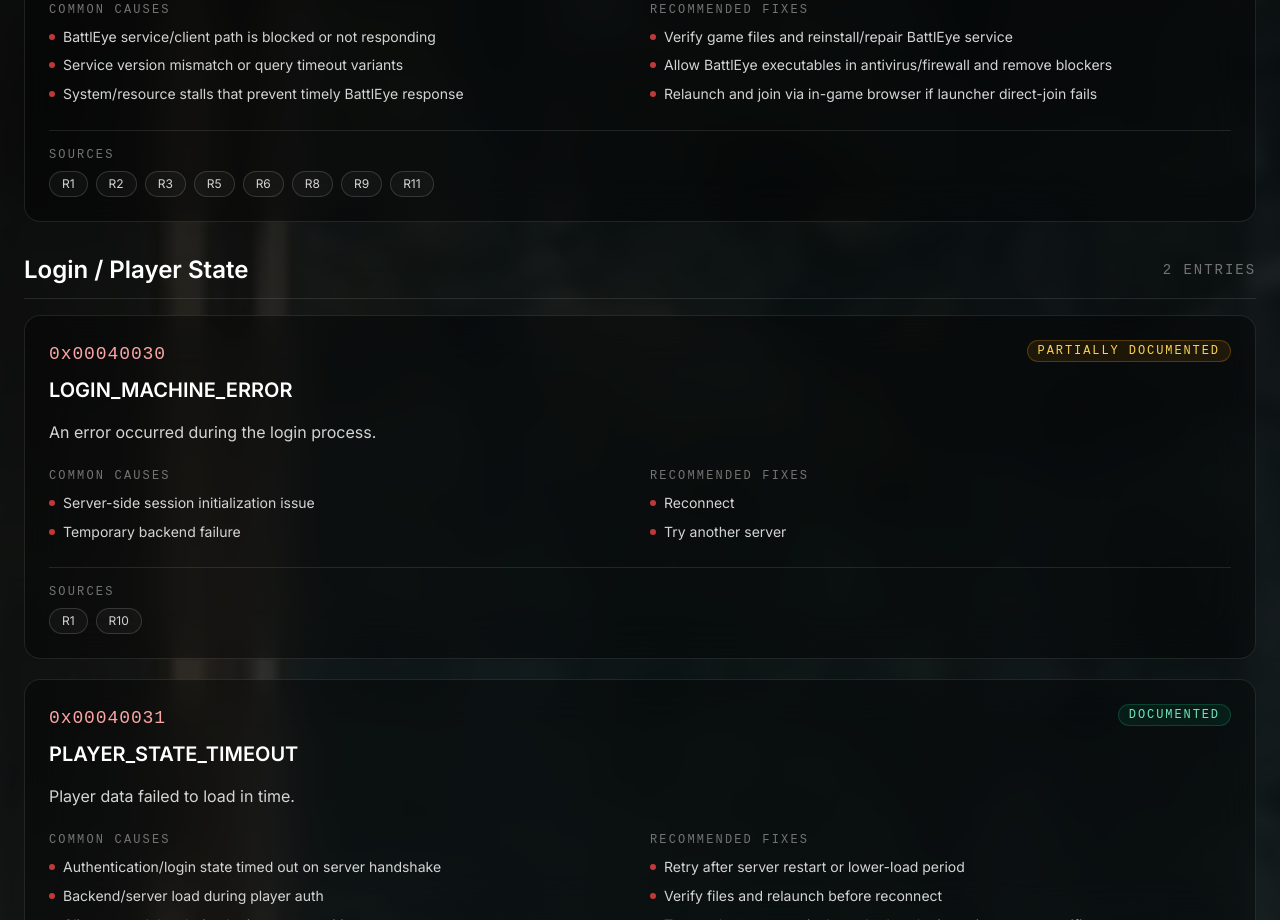
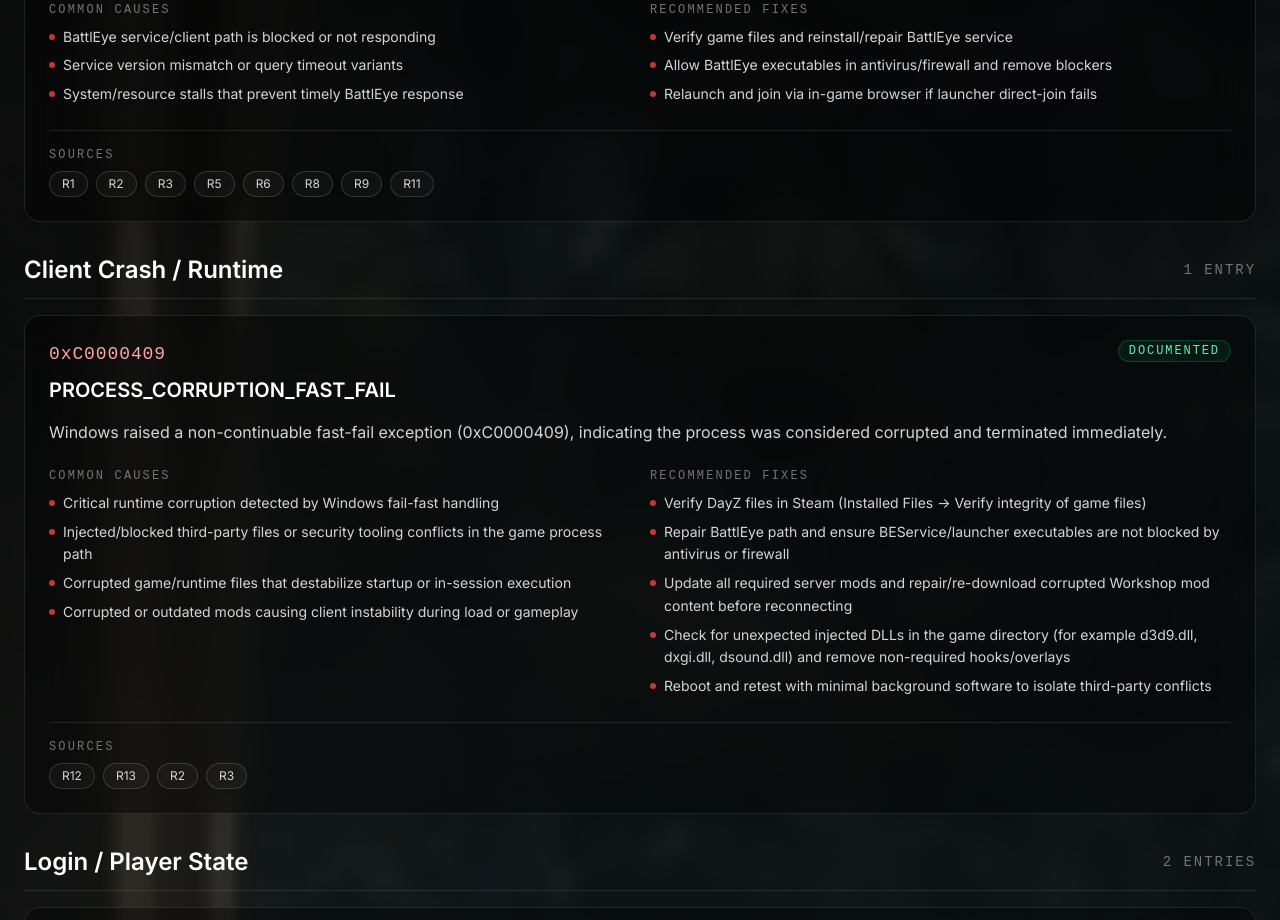
Before and after one commit to InfamousMorningstar/CDNdayz, a Next.js app: page /dayz-error-codes in a window 1280 px wide. Shown: the part 1880-2800 px from the top of the page. Built offline with nearby package versions, Linux system fonts and the light colour scheme.

Commit message:
Fix news ticker alignment and add 0xC0000409 error guidance

```diff
--- a/src/components/news/NewsTicker.tsx
+++ b/src/components/news/NewsTicker.tsx
@@ -115,10 +115,10 @@
                             animate={{ y: 0, opacity: 1 }}
                             exit={{ y: -20, opacity: 0 }}
                             transition={{ duration: 0.3, ease: "easeOut" }}
-                            className="relative flex items-center gap-2 sm:gap-3"
+                            className="relative flex items-start gap-2 sm:gap-3"
                         >
-                            <div className="shrink-0 text-white/80 drop-shadow-[0_2px_10px_rgba(0,0,0,0.45)]">{getIcon(currentItem.type)}</div>
-                            <div className="flex flex-col sm:flex-row items-start sm:items-start gap-1 sm:gap-2 min-w-0">
+                            <div className="shrink-0 pt-1 text-white/80 drop-shadow-[0_2px_10px_rgba(0,0,0,0.45)]">{getIcon(currentItem.type)}</div>
+                            <div className="flex flex-col items-start gap-1 sm:gap-1.5 min-w-0">
                                 {currentItemDate && (
                                     <span className="text-[11px] sm:text-xs font-mono text-neutral-300 bg-black/25 px-2 py-0.5 rounded-full border border-white/10 backdrop-blur-sm shrink-0 whitespace-nowrap mt-0.5 shadow-[0_6px_18px_rgba(0,0,0,0.2)]">
                                         {currentItemDate}
--- a/src/data/dayzErrorCodes.ts
+++ b/src/data/dayzErrorCodes.ts
@@ -10,6 +10,27 @@
 };
 
 export const dayzErrorCodes: DayzErrorCode[] = [
+  {
+    code: "0xC0000409",
+    title: "PROCESS_CORRUPTION_FAST_FAIL",
+    category: "Client Crash / Runtime",
+    description: "Windows raised a non-continuable fast-fail exception (0xC0000409), indicating the process was considered corrupted and terminated immediately.",
+    commonCauses: [
+      "Critical runtime corruption detected by Windows fail-fast handling",
+      "Injected/blocked third-party files or security tooling conflicts in the game process path",
+      "Corrupted game/runtime files that destabilize startup or in-session execution",
+      "Corrupted or outdated mods causing client instability during load or gameplay"
+    ],
+    recommendedFixes: [
+      "Verify DayZ files in Steam (Installed Files -> Verify integrity of game files)",
+      "Repair BattlEye path and ensure BEService/launcher executables are not blocked by antivirus or firewall",
+      "Update all required server mods and repair/re-download corrupted Workshop mod content before reconnecting",
+      "Check for unexpected injected DLLs in the game directory (for example d3d9.dll, dxgi.dll, dsound.dll) and remove non-required hooks/overlays",
+      "Reboot and retest with minimal background software to isolate third-party conflicts"
+    ],
+    status: "documented",
+    sourceIds: ["R12", "R13", "R2", "R3"]
+  },
   {
     code: "0x00040004",
     title: "NETWORK_TIMEOUT",
--- a/src/data/dayzErrorReferences.ts
+++ b/src/data/dayzErrorReferences.ts
@@ -8,6 +8,27 @@
 };
 
 export const dayzErrorReferences: DayzErrorReference[] = [
+  {
+    id: 'R12',
+    title: 'Microsoft Learn - __fastfail intrinsic',
+    url: 'https://learn.microsoft.com/en-us/cpp/intrinsics/fastfail?view=msvc-170',
+    type: 'official',
+    note: 'Authoritative Microsoft explanation that user-mode fast-fail surfaces as exception code 0xC0000409 and indicates corrupted process state.',
+    evidenceQuotes: [
+      '"User-mode fast fail requests appear as a second chance non-continuable exception with exception code 0xC0000409..."',
+      '"This exception code indicates ... that the process is corrupted, and that minimal in-process actions should be taken in response to the failure."'
+    ]
+  },
+  {
+    id: 'R13',
+    title: 'Microsoft Learn - Specific Exceptions',
+    url: 'https://learn.microsoft.com/en-us/windows-hardware/drivers/debugger/specific-exceptions',
+    type: 'official',
+    note: 'Microsoft exception list that identifies STATUS_STACK_BUFFER_OVERRUN / stack buffer overflow as a specific exception class.',
+    evidenceQuotes: [
+      '"STATUS_STACK_BUFFER_OVERRUN | Stack buffer overflow | NtStatus.h"'
+    ]
+  },
   {
     id: 'R1',
     title: 'Bohemia Community Wiki - DayZ Error Codes',
```
